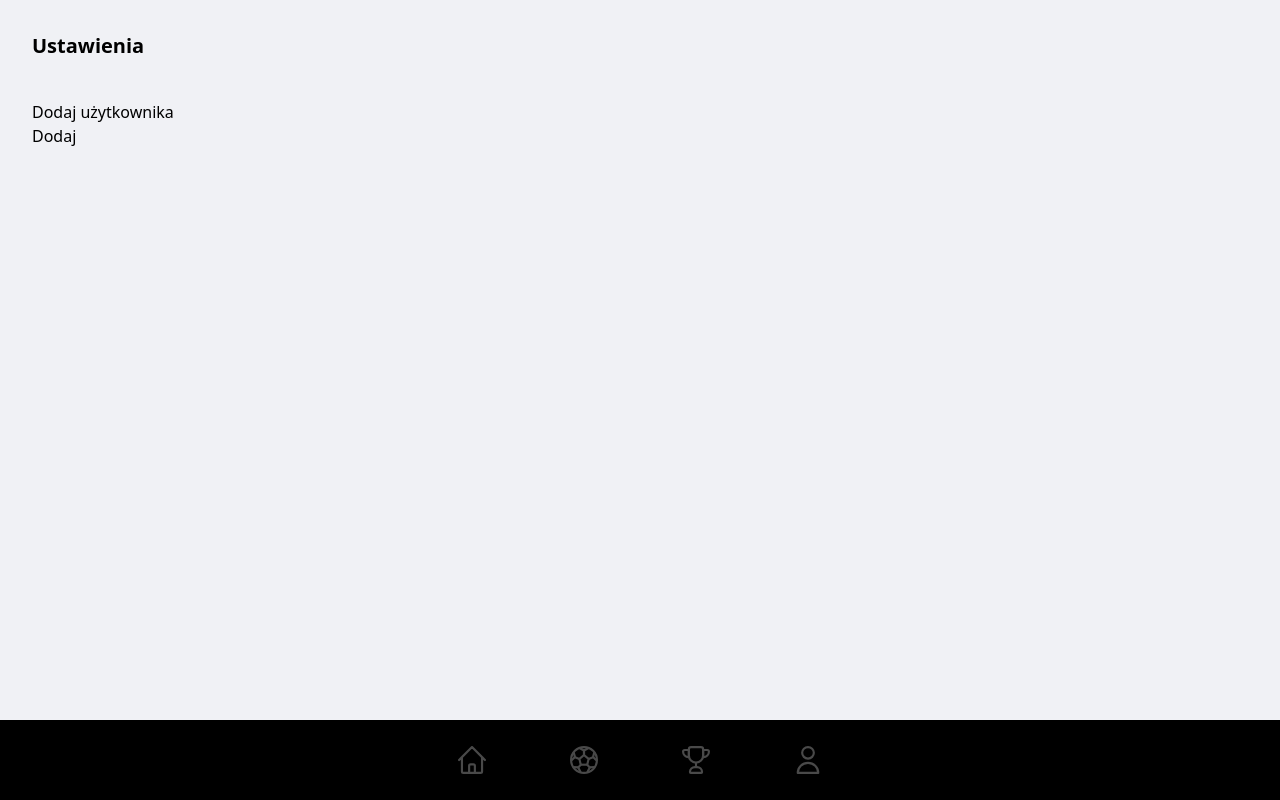
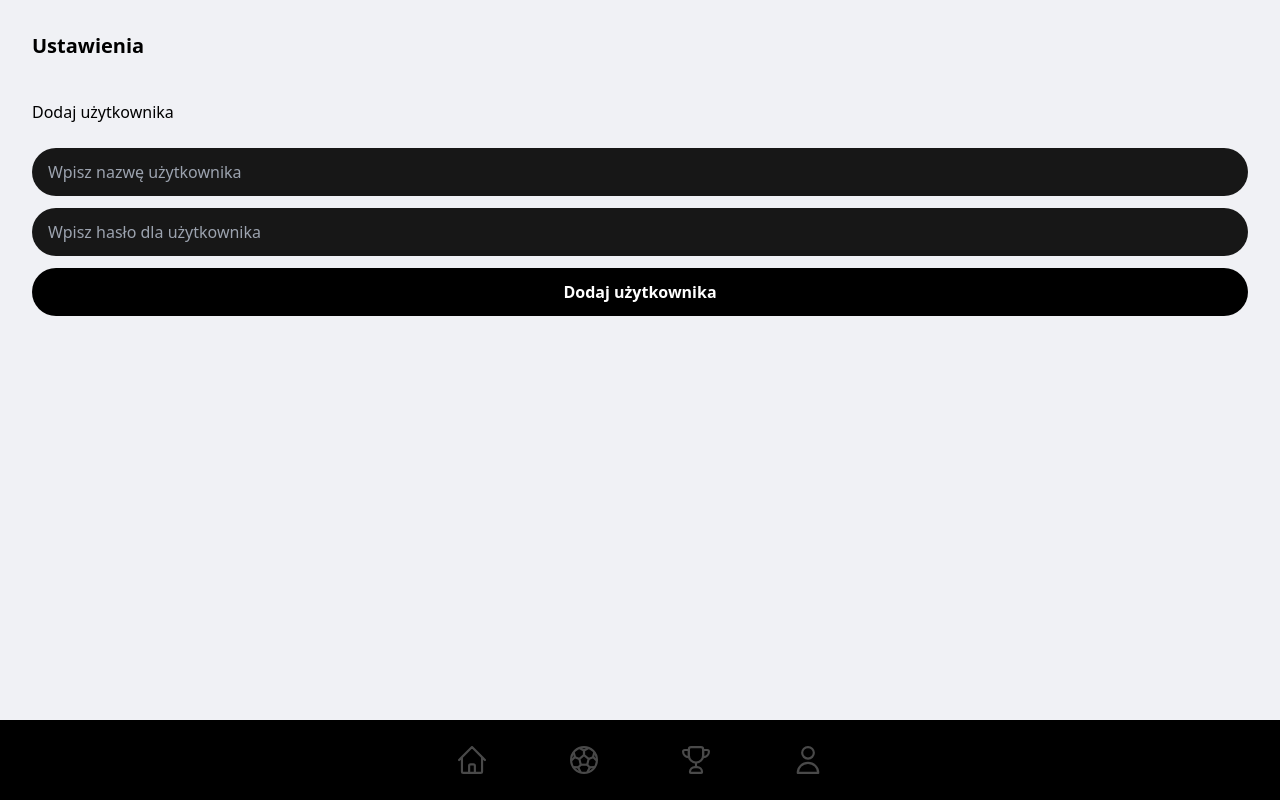
Before and after one commit to KadeoPL/typersi-bet-app, a Next.js app: page /ustawienia/dodaj-uzytkownika in a window 1280 px wide. Built offline with nearby package versions, Linux system fonts and the light colour scheme.

Commit message:
add AddUser form

```diff
--- a/app/(app)/ustawienia/dodaj-uzytkownika/page.tsx
+++ b/app/(app)/ustawienia/dodaj-uzytkownika/page.tsx
@@ -1,26 +1,12 @@
 "use client";
 
-import { registerUser } from "@/app/lib/api/auth";
+import RegisterForm from "@/components/register-user/RegisterForm";
 
 export default function AddUser() {
-  const handleClick = async () => {
-    try {
-      const user = await registerUser({
-        username: "Krzysiek",
-        password: "Testowy",
-      });
-
-      console.log(user);
-      alert("Użytkownik utworzony");
-    } catch (error) {
-      console.error(error);
-    }
-  };
-
   return (
     <div>
-      <h1>Dodaj użytkownika</h1>
-      <button onClick={handleClick}>Dodaj</button>
+      <h1 className="mb-6">Dodaj użytkownika</h1>
+      <RegisterForm />
     </div>
   );
 }
--- a/components/Button.tsx
+++ b/components/Button.tsx
@@ -10,7 +10,7 @@ type Props = {
 export default function Button({ text, onClick, type, state }: Props) {
   return (
     <button
-      className="px-4 py-3 rounded-full bg-white font-semibold flex justify-center items-center gap-2"
+      className="px-4 py-3 rounded-full bg-black text-white font-semibold flex justify-center items-center gap-2"
       onClick={onClick}
       type={type ? type : "button"}
     >
--- a/components/login/LoginForm.tsx
+++ b/components/login/LoginForm.tsx
@@ -5,7 +5,6 @@ import { Input } from "@/components/Input";
 import Button from "../Button";
 import { zodResolver } from "@hookform/resolvers/zod";
 import { useState } from "react";
-import { authClient } from "@/utils/auth-client";
 import { useRouter } from "next/navigation";
 
 export const loginSchema = z.object({
@@ -36,11 +35,6 @@ export default function LoginForm() {
   const onSubmit = handleSubmit(async (data) => {
     try {
       setButtonState("loading");
-      await authClient.signIn.username({
-        username: data.username,
-        password: data.password,
-        callbackURL: "/",
-      });
       setButtonState("normal");
       router.push("/");
     } catch (err) {
--- /dev/null
+++ b/components/register-user/RegisterForm.tsx
@@ -0,0 +1,63 @@
+import { registerSchema } from "@/utils/schema/user";
+import { UserRegisterSchema } from "@/utils/types/user";
+import { zodResolver } from "@hookform/resolvers/zod";
+import { useForm } from "react-hook-form";
+import Button from "../Button";
+import { useState } from "react";
+import { Input } from "../Input";
+import { registerUser } from "@/app/lib/api/auth";
+
+export default function RegisterForm() {
+  const [buttonState, setButtonState] = useState<"loading" | "normal">(
+    "normal",
+  );
+  const [resError, setResError] = useState<string>("");
+
+  const {
+    register,
+    handleSubmit,
+    formState: { errors },
+  } = useForm<UserRegisterSchema>({
+    resolver: zodResolver(registerSchema),
+  });
+
+  const onSubmit = handleSubmit(async (data) => {
+    try {
+      setButtonState("loading");
+
+      const user = await registerUser({
+        username: data.username,
+        password: data.password,
+      });
+
+      setButtonState("normal");
+    } catch (err) {
+      setButtonState("normal");
+      const message = err instanceof Error ? err.message : String(err);
+      setResError(message);
+    }
+  });
+
+  return (
+    <form onSubmit={onSubmit} className="flex flex-col gap-3">
+      <Input
+        {...register("username")}
+        placeholder="Wpisz nazwę użytkownika"
+        error={errors.username?.message as string}
+        variant="black"
+        onClick={() => setResError("")}
+      />
+
+      <Input
+        {...register("password")}
+        placeholder="Wpisz hasło dla użytkownika"
+        error={errors.password?.message as string}
+        type="password"
+        variant="black"
+        onClick={() => setResError("")}
+      />
+      <Button text="Dodaj użytkownika" type="submit" state={buttonState} />
+      {resError && <p className="text-red-500">{resError}</p>}
+    </form>
+  );
+}
--- /dev/null
+++ b/utils/schema/user.ts
@@ -0,0 +1,13 @@
+import { z } from "zod";
+
+export const registerSchema = z.object({
+  username: z
+    .string()
+    .min(1, "Nazwa użytkownika jest wymagana.")
+    .min(3, "Minimum 3 znaki."),
+
+  password: z
+    .string()
+    .min(1, "Hasło jest wymagane.")
+    .min(8, "Minimum 8 znaków."),
+});
```
Also changed, not shown: utils/types/user.ts (+3 -12 lines).
